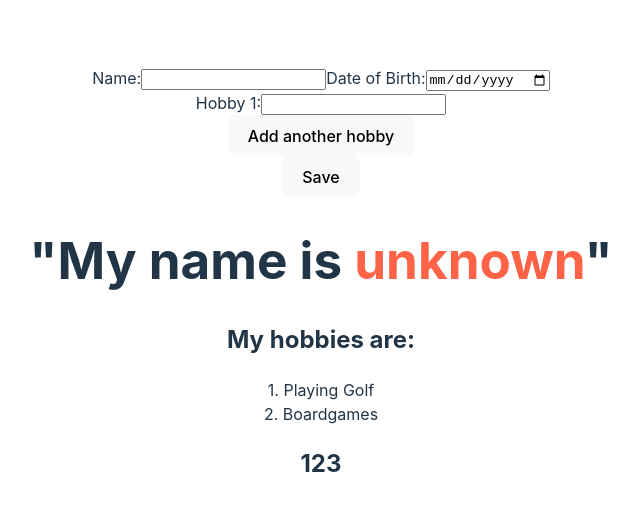
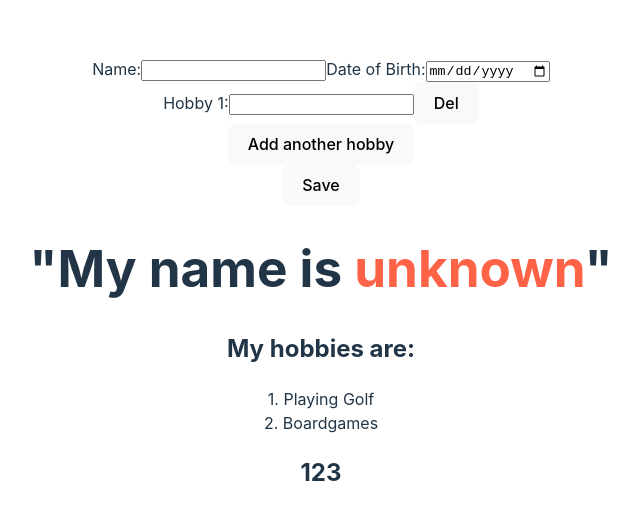
Before and after one commit to Pasika-swn/react-jumpstart, a React (Vite) app: page / in a window 1280 px wide. Shown: the part 116-636 px from the top of the page, without its empty margins (319-959 px from the left). Built offline with nearby package versions, Linux system fonts and the light colour scheme.

Commit message:
delete hobby

```diff
--- a/src/App.jsx
+++ b/src/App.jsx
@@ -84,6 +84,25 @@ function App() {
                 setHobbies(newHobbies);
               }}
             />
+            <button
+              onClick={() => {
+                // setHobbies(
+                //   hobbies.filter((hobby, hobbyIndex) => {
+                //     if (hobbyIndex === index) {
+                //       return false;
+                //     }
+                //     return true;
+                //   })
+                // );
+
+                // same as above
+                setHobbies(
+                  hobbies.filter((hobby, hobbyIndex) => hobbyIndex !== index)
+                )
+              }}
+            >
+              Del
+            </button>
           </div>
         ))}
         <button
```
